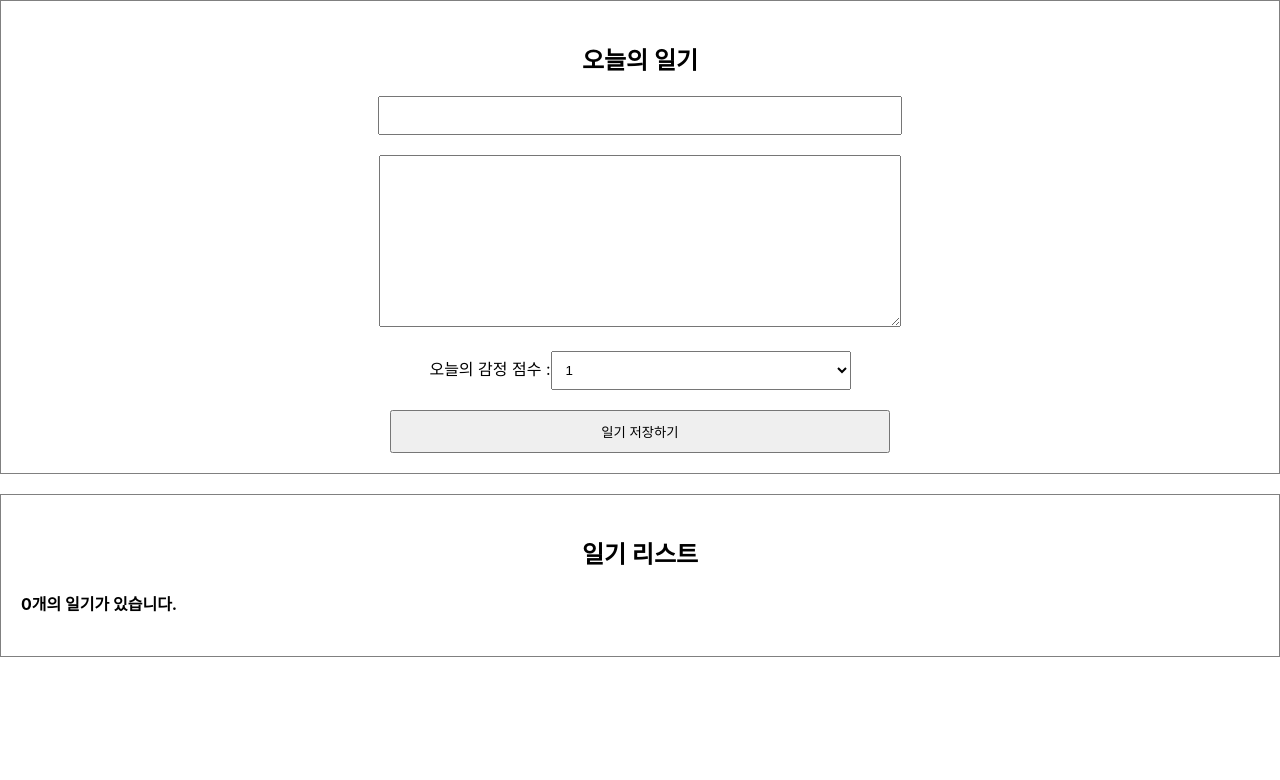
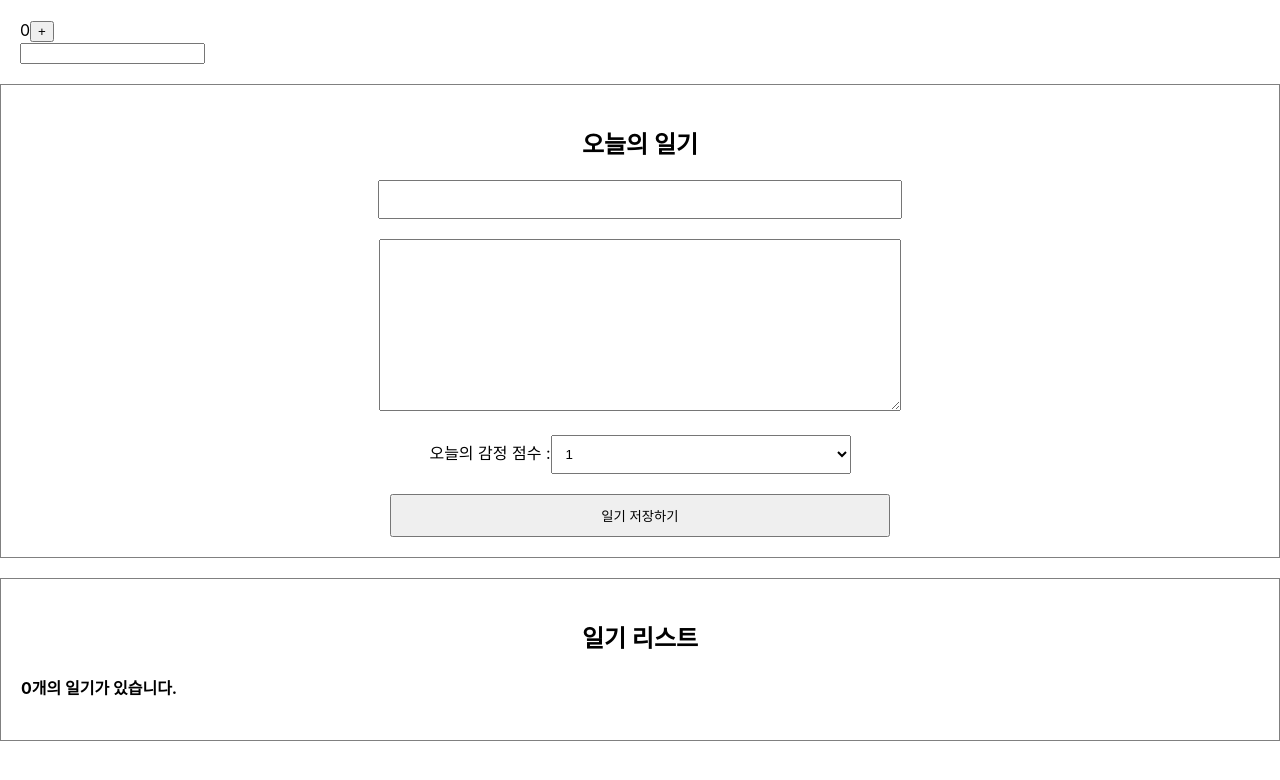
Before and after one commit to seoyeonko/simplediary, a React (Create React App) app: page / in a window 1280 px wide. Shown: the top 780 px of the page. Built offline with nearby package versions, Linux system fonts and the light colour scheme.

Commit message:
#42. 6-7. React Lifecycle 제어하기 - useEffect (1 - mount, update)

```diff
--- a/src/App.js
+++ b/src/App.js
@@ -2,6 +2,7 @@
 import './App.css';
 import DiaryEditor from './DiaryEditor';
 import DiaryList from './DiaryList';
+import LifeCycle from './Lifecycle';
 
 // const dummyList = [
 //   {
@@ -69,6 +70,7 @@
 
   return (
     <div className="App">
+      <LifeCycle />
       <DiaryEditor onCreate={onCreate} />
       <DiaryList diaryList={data} onEdit={onEdit} onRemove={onRemove} />
     </div>
--- /dev/null
+++ b/src/Lifecycle.js
@@ -0,0 +1,56 @@
+import React, { useEffect, useState } from 'react';
+
+const LifeCycle = () => {
+  const [count, setCount] = useState(0);
+  const [text, setText] = useState('');
+
+  // useEffect(callback[, dependency_array])
+  // callback: func
+  // dependency_array (의존성 배열): 해당 배열 값이 변하면 callback 함수 실행
+  //  - []: 빈배열 -> Mount 시에만 동작
+  //  - 생략 -> Mount & Update 시 동작
+  //  - [data]: 해당 데이터 update시 동작
+  useEffect(() => {
+    console.log('Mount!');
+  }, []);
+
+  useEffect(() => {
+    console.log('Update!');
+  });
+
+  useEffect(() => {
+    console.log(`count is update: ${count}`);
+    if (count > 5) {
+      alert('countr가 5를 넘었습니다. 따라서 1로 초기화합니다.');
+      setCount(1);
+    }
+  }, [count]);
+
+  useEffect(() => {
+    console.log(`text is update: ${text}`);
+  }, [text]);
+
+  return (
+    <div style={{ padding: '20px' }}>
+      <div>
+        {count}
+        <button
+          onClick={() => {
+            setCount(count + 1);
+          }}
+        >
+          +
+        </button>
+      </div>
+      <div>
+        <input
+          type="text"
+          value={text}
+          onChange={(e) => setText(e.target.value)}
+        />
+      </div>
+    </div>
+  );
+};
+
+export default LifeCycle;
```
